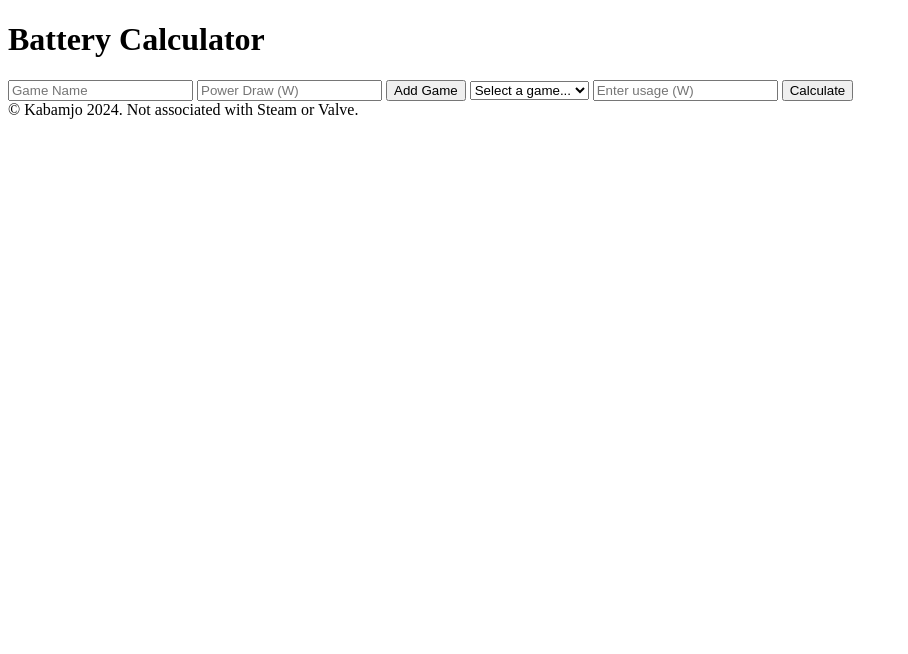
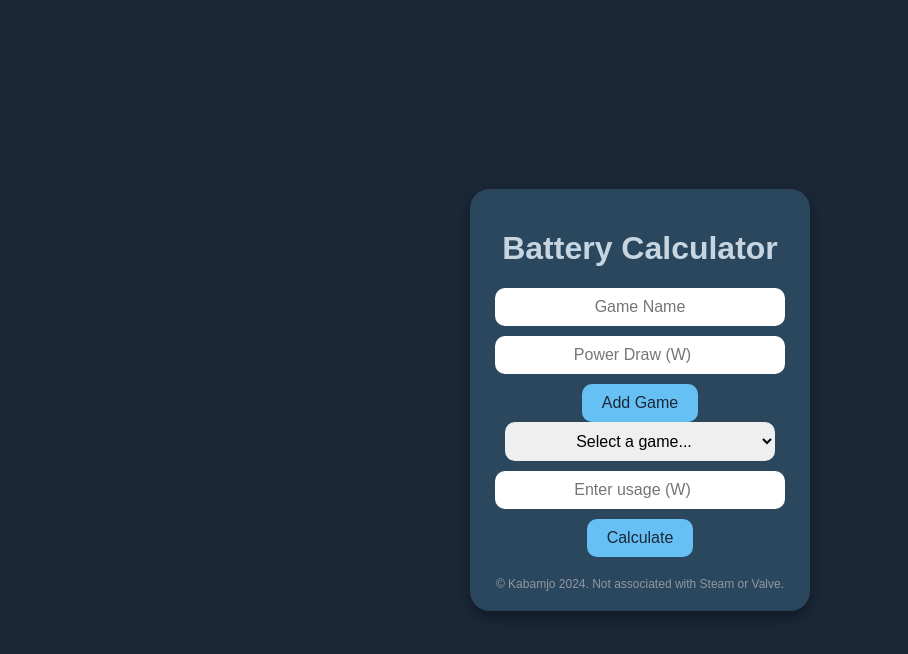
Before and after one commit to KABAMJ0/sdtest, a plain HTML site: page index.html in a window 1280 px wide. Shown: the whole page, without its empty margins (0-908 px from the left). Drawn offline with Linux system fonts and the light colour scheme; no server answers.

Commit message:
Update index.html

```diff
--- a/index.html
+++ b/index.html
@@ -5,7 +5,58 @@
     <meta name="viewport" content="width=device-width, initial-scale=1.0">
     <title>Steam Deck Battery Calculator</title>
     <style>
-        /* Your CSS code here */
+      body {
+            font-family: Arial, sans-serif;
+            background-color: #1b2838; /* Steam dark blue */
+            color: #c7d5e0; /* Steam light blue */
+            margin: 0;
+            display: flex;
+            justify-content: center;
+            align-items: center;
+            height: 100vh;
+            overflow: hidden;
+        }
+
+        .calculator {
+            background-color: #2a475e; /* Steam lighter blue */
+            padding: 20px;
+            border-radius: 20px;
+            box-shadow: 0 6px 15px rgba(0, 0, 0, 0.4);
+            text-align: center;
+            width: 300px;
+            position: relative;
+        }
+
+        .calculator input[type="number"], .calculator input[type="text"], .calculator select {
+            width: 90%;
+            padding: 10px;
+            margin-bottom: 10px;
+            border: none;
+            border-radius: 10px;
+            font-size: 16px;
+            text-align: center;
+        }
+
+        .calculator button {
+            background-color: #66c0f4; /* Steam button blue */
+            color: #1b2838; /* Steam dark blue */
+            border: none;
+            padding: 10px 20px;
+            border-radius: 10px;
+            font-size: 16px;
+            cursor: pointer;
+        }
+
+        .result {
+            margin-top: 20px;
+            font-size: 18px;
+        }
+
+        .footer {
+            margin-top: 20px;
+            font-size: 12px;
+            color: #8f98a0;
+        }
     </style>
 </head>
 <body>
```
